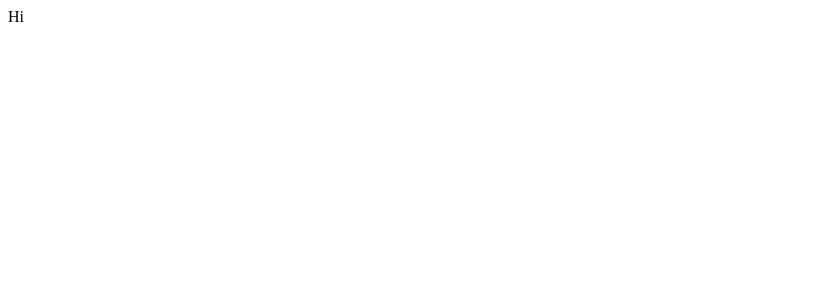
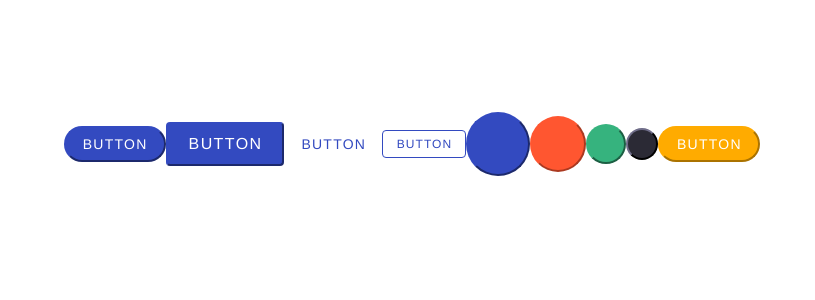
Before and after one commit to anilkaraabali/vue-button, a Vue app: page / in a window 1280 px wide. Shown: the top 300 px of the page, without its empty margins (0-815 px from the left). Built offline with nearby package versions, Linux system fonts and the light colour scheme.

Commit message:
feat(router): added vue-router

```diff
--- a/package.json
+++ b/package.json
@@ -10,7 +10,8 @@
   "dependencies": {
     "vue": "^2.6.11",
     "vue-class-component": "^7.2.2",
-    "vue-property-decorator": "^8.3.0"
+    "vue-property-decorator": "^8.3.0",
+    "vue-router": "^3.1.5"
   },
   "devDependencies": {
     "@vue/cli-plugin-typescript": "^4.2.0",
--- a/src/App.vue
+++ b/src/App.vue
@@ -1,19 +1,20 @@
 <template>
   <div id="app">
-    Hi
+    <router-view></router-view>
   </div>
 </template>
 
 <script lang="ts">
-import { Component, Vue } from 'vue-property-decorator';
+import { Vue } from 'vue-property-decorator';
 
-@Component({
-  components: {
-  },
-})
 export default class App extends Vue {}
 </script>
 
 <style lang="scss">
-#app {}
+@import '@/styles/main.scss';
+
+#app {
+  width: 100%;
+  height: 100%;
+}
 </style>
--- a/src/main.ts
+++ b/src/main.ts
@@ -1,8 +1,10 @@
 import Vue from 'vue';
 import App from './App.vue';
+import router from '@/router/index';
 
 Vue.config.productionTip = false;
 
 new Vue({
+  router,
   render: (h) => h(App),
 }).$mount('#app');
--- /dev/null
+++ b/src/router/index.ts
@@ -0,0 +1,23 @@
+import Vue from 'vue';
+import Router from 'vue-router';
+
+import ShowcasePage from '@/components/showcase/showcase.page.vue';
+
+Vue.use(Router);
+
+const router = new Router({
+    mode: 'history',
+    routes: [
+        {
+            path: '/',
+            component: ShowcasePage,
+        },
+        {
+            path: '/page-showcase',
+            name: 'page-showcase',
+            component: ShowcasePage,
+        },
+    ],
+});
+
+export default router;
--- a/src/styles/abstracts/_variables.scss
+++ b/src/styles/abstracts/_variables.scss
@@ -5,3 +5,5 @@ $base-font-size: 16px !default;
 $base-line-height: 1.5rem !default;
 
 $border-radius-root: 4px !default;
+$border-radius-rounded: 28px !default;
+$border-radius-circle: 50% !default;
--- a/src/styles/layout/_body.layout.scss
+++ b/src/styles/layout/_body.layout.scss
@@ -6,6 +6,7 @@ body {
     line-height: $base-line-height;
     color: color(grey-darken-2);
     text-rendering: optimizeLegibility;
+    height: 100%;
     -webkit-font-smoothing: antialiased;
     -moz-osx-font-smoothing: grayscale;
 }
--- a/src/styles/layout/_html.layout.scss
+++ b/src/styles/layout/_html.layout.scss
@@ -8,5 +8,6 @@
 
 html {
   font-size: 62.5%; // 10px/16px = 62.5% -> 1rem = 10px
+  height: 100%;
   box-sizing: border-box;
 }
--- a/src/styles/main.scss
+++ b/src/styles/main.scss
@@ -1,3 +1,5 @@
+@charset "UTF-8";
+
 @import './core.scss';
 @import './utilities/all';
 @import './base/all';
--- a/tsconfig.json
+++ b/tsconfig.json
@@ -11,6 +11,8 @@
     "allowSyntheticDefaultImports": true,
     "strictPropertyInitialization": false,
     "sourceMap": true,
+    "noUnusedLocals": true,                /* Report errors on unused locals. */
+    "noUnusedParameters": true,
     "baseUrl": ".",
     "types": [
       "webpack-env"
--- a/tslint.json
+++ b/tslint.json
@@ -9,7 +9,6 @@
     ]
   },
   "rules": {
-    "no-unused-variable": true,
     "indent": [true, "spaces", 2],
     "interface-name": false,
     "member-access": true,
```
Also changed, not shown: 1 other file (tests, documents, lock files or other folders).
